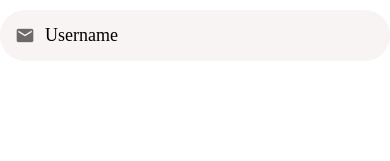
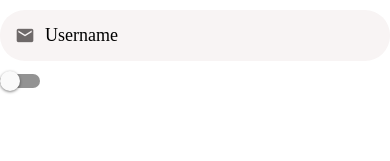
Before and after one commit to seanhellier/donewithit, a React Native app: screen / in a window 390 px wide. Shown: the top 161 px of the page. Built offline with nearby package versions, Linux system fonts and the light colour scheme.

Commit message:
Input Components - exercise 5

```diff
--- a/App.js
+++ b/App.js
@@ -1,5 +1,5 @@
 import React, { useState } from "react";
-import { Text, TextInput } from "react-native";
+import { Switch, Text, TextInput } from "react-native";
 import AppTextInput from "./app/components/AppTextInput";
 
 // import WelcomeScreen from "./app/screens/WelcomeScreen";
@@ -13,10 +13,12 @@ import Screen from "./app/components/Screen";
 
 export default function App() {
 	const [firstName, setFirstName] = useState("");
+	const [isNew, setIsNew] = useState(false);
 
 	return (
 		<Screen>
 			<AppTextInput placeholder="Username" icon="email" />
+			<Switch value={isNew} onValueChange={(newValue) => setIsNew(newValue)} />
 		</Screen>
 	);
 
```
